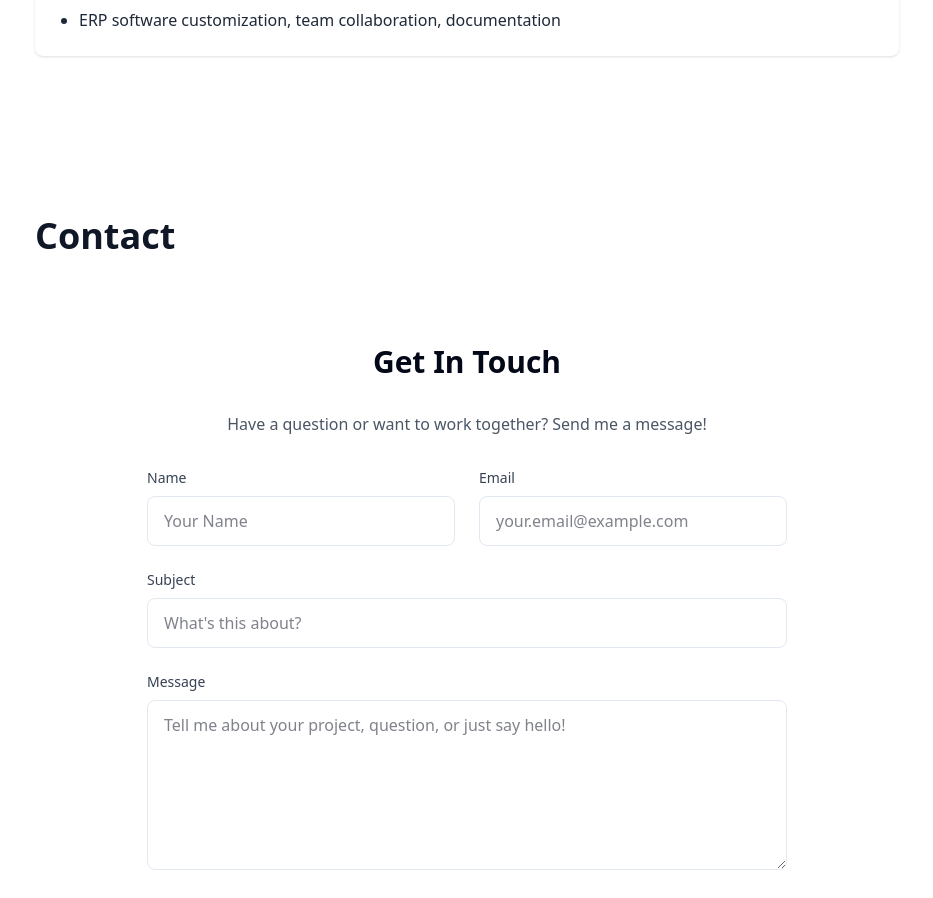
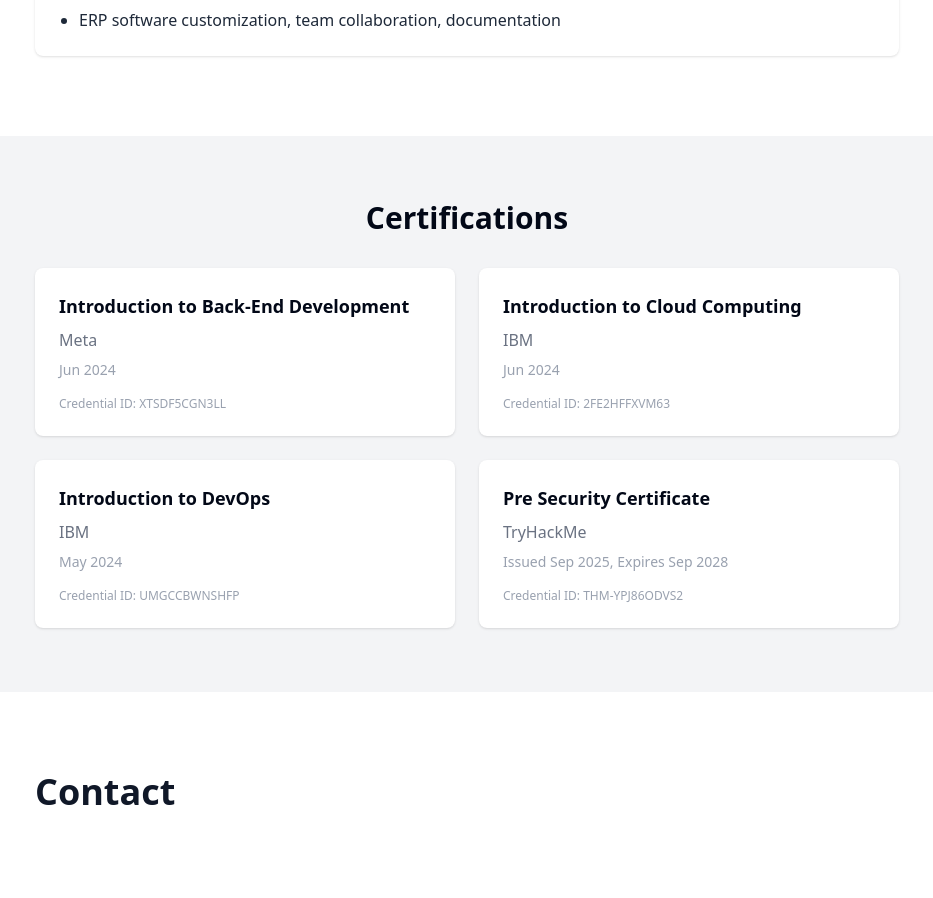
Before and after one commit to morandi-kevjn/Portfolio, a Next.js app: page / in a window 1280 px wide. Shown: the part 4241-5139 px from the top of the page, without its empty margins (173-1106 px from the left). Built offline with nearby package versions, Linux system fonts and the light colour scheme.

Commit message:
Feat (Portfolio Page): - add the certifications section

```diff
--- a/src/app/page.tsx
+++ b/src/app/page.tsx
@@ -3,6 +3,7 @@ import SkillsSection from "@/components/sections/SkillsSection";
 import ProjectsSection from "@/components/sections/ProjectsSection";
 import ExperienceSection from "@/components/sections/ExperienceSection";
 import ContactSection from "@/components/sections/ContactSection";
+import CertificationsSection from "@/components/sections/CertificationsSection";
 import { Button } from "@/components/ui/button";
 import Footer from "@/components/Footer";
 
@@ -42,6 +43,7 @@ export default function Home() {
             <SkillsSection />
             <ProjectsSection />
             <ExperienceSection />
+            <CertificationsSection />
             <ContactSection />
             <Footer />
         </>
--- /dev/null
+++ b/src/components/sections/CertificationsSection.tsx
@@ -0,0 +1,65 @@
+// src/components/sections/CertificationZone.tsx
+const certifications = [
+    {
+        title: "Introduction to Back-End Development",
+        issuer: "Meta",
+        date: "Jun 2024",
+        credentialId: "XTSDF5CGN3LL",
+        // Add the direct credential link if you have it, or leave as "#"
+        url: "#"
+    },
+    {
+        title: "Introduction to Cloud Computing",
+        issuer: "IBM",
+        date: "Jun 2024",
+        credentialId: "2FE2HFFXVM63",
+        url: "#"
+    },
+    {
+        title: "Introduction to DevOps",
+        issuer: "IBM",
+        date: "May 2024",
+        credentialId: "UMGCCBWNSHFP",
+        url: "#"
+    },
+    {
+        title: "Pre Security Certificate",
+        issuer: "TryHackMe",
+        date: "Issued Sep 2025, Expires Sep 2028",
+        credentialId: "THM-YPJ86ODVS2",
+        url: "#"
+    }
+];
+
+export default function CertificationZone() {
+    return (
+        <section id="certifications" className="py-16 bg-gray-100 dark:bg-gray-900">
+            <div className="max-w-4xl mx-auto px-4">
+                <h2 className="text-3xl font-bold text-center mb-8">Certifications</h2>
+                <div className="grid grid-cols-1 md:grid-cols-2 gap-6">
+                    {certifications.map((cert) => (
+                        <div
+                            key={cert.credentialId}
+                            className="bg-white dark:bg-gray-800 rounded-lg p-6 flex flex-col gap-2 shadow hover:scale-105 transition"
+                        >
+                            <h3 className="font-semibold text-lg">{cert.title}</h3>
+                            <p className="text-gray-500 dark:text-gray-300">{cert.issuer}</p>
+                            <span className="text-sm text-gray-400">{cert.date}</span>
+                            <span className="text-xs text-gray-400 mt-2">Credential ID: {cert.credentialId}</span>
+                            {cert.url && cert.url !== "#" && (
+                                <a
+                                    href={cert.url}
+                                    target="_blank"
+                                    rel="noopener noreferrer"
+                                    className="text-green-700 hover:underline text-sm mt-2"
+                                >
+                                    See Credential
+                                </a>
+                            )}
+                        </div>
+                    ))}
+                </div>
+            </div>
+        </section>
+    );
+}
```
